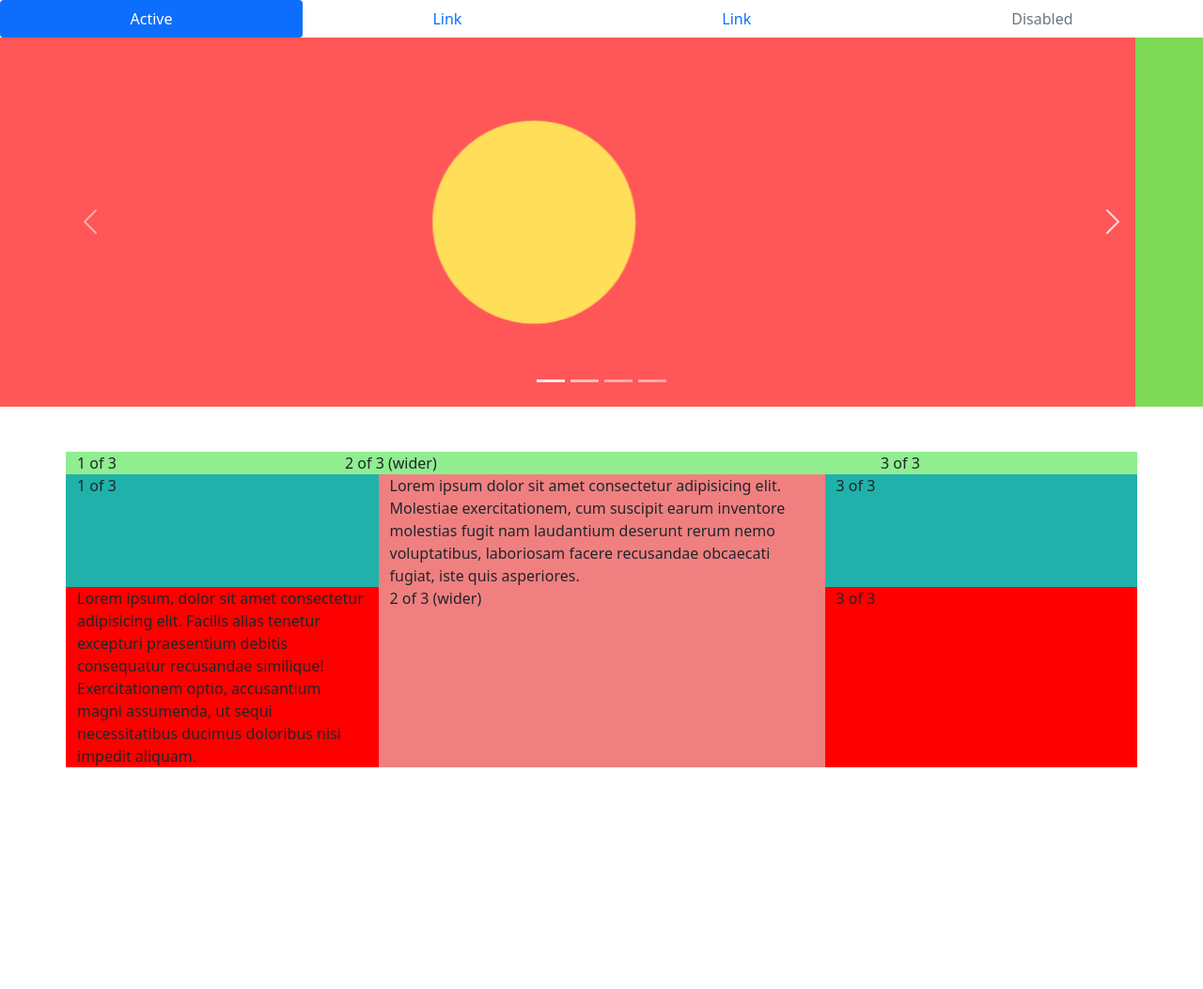
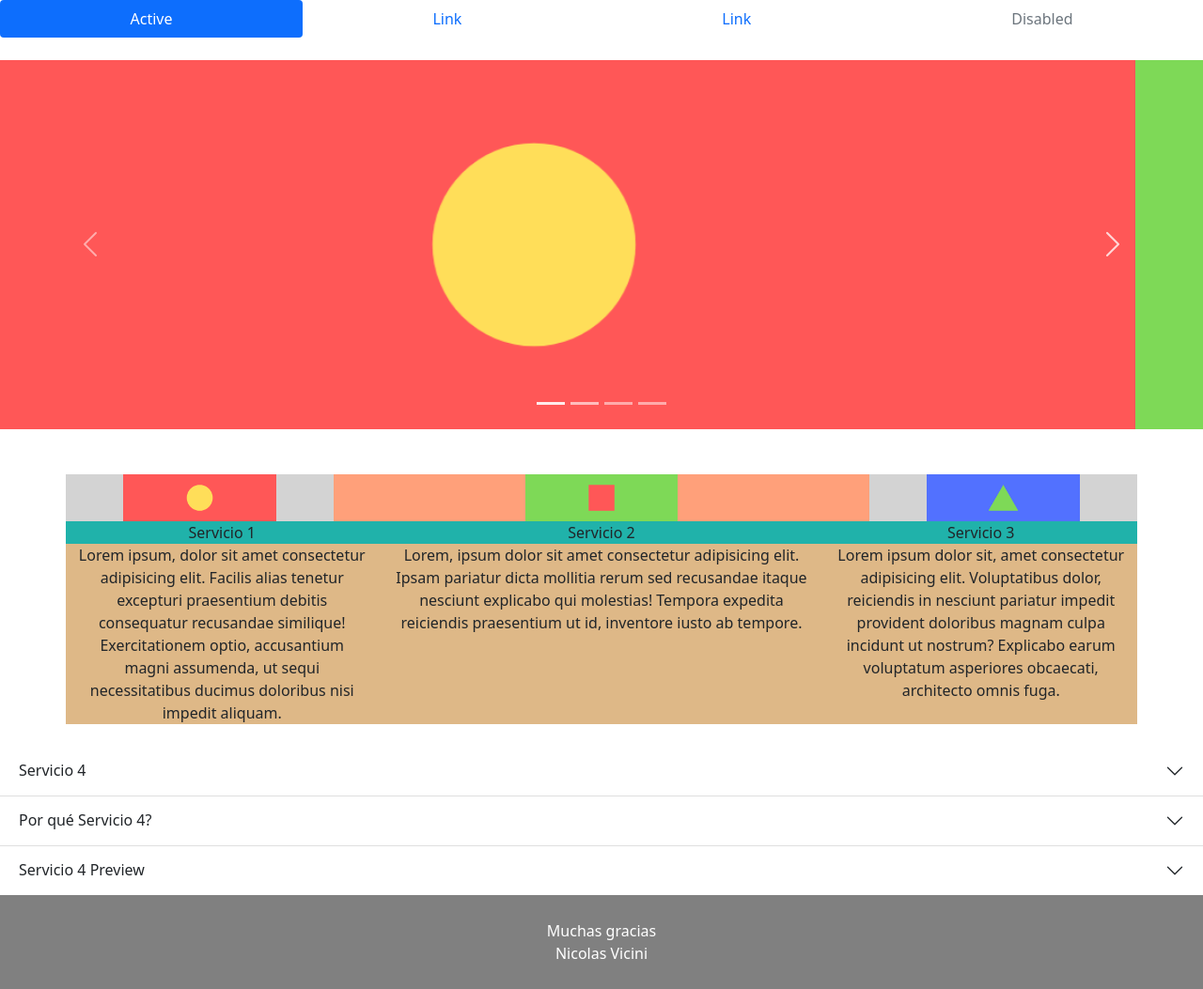
Before and after one commit to nvicini/diplomaturalunes, a plain HTML site: page m2u4/ejemplo01.html in a window 1280 px wide. Shown: the whole page at 94% size. Before the commit the page ends 817 px from the top, so only its background shows below. Drawn offline with nearby package versions, Linux system fonts and the light colour scheme.

Commit message:
fin bootstrap

```diff
--- a/m2u4/ejemplo01.css
+++ b/m2u4/ejemplo01.css
@@ -1,23 +1,37 @@
 .row{
     background-color: red;
+    text-align: center;
 }
 .first{
-    background-color: lightgreen;
+    background-color: lightgrey;
+    text-align: center;
+
+    height: 50px;
 }
+.imagen{
+    max-height: 50px;
+}
+.col-6{
+    background-color: lightsalmon;
+    height: 50px;
+   }
 .second{
     background-color: lightseagreen;
+    text-align: center;
+}
+.third{
+    background-color: burlywood;
 }
 
-
-.col-5{
-    background-color: lightcoral;
+.accordion-body{
+    text-align: center;
 }
-
-$carousel-indicator-width:           30px;
-$carousel-indicator-height:          3px;
-$carousel-indicator-hit-area-height: 10px;
-$carousel-indicator-spacer:          3px;
-$carousel-indicator-opacity:         .5;
-$carousel-indicator-active-bg:       $white;
-$carousel-indicator-active-opacity:  1;
-$carousel-indicator-transition:      opacity .6s ease;
+footer{
+    display: flex;
+    align-items: center;
+    justify-content: center;
+    height: 100px;
+    background-color: gray;
+    color: white;
+    text-align: center;
+}
--- a/m2u4/ejemplo01.html
+++ b/m2u4/ejemplo01.html
@@ -27,6 +27,7 @@
           <a class="nav-link disabled">Disabled</a>
         </li>
       </ul>
+      <br>
 
       <div id="carouselExampleIndicators" class="carousel slide" data-bs-ride="carousel">
         <div class="carousel-indicators">
@@ -68,37 +69,78 @@
   <div class="container">
     <div class="row first">
         <div class="col">
-            1 of 3
+            <img class="imagen" src="21.png" alt="">
         </div>
         <div class="col-6">
-            2 of 3 (wider)
+          <img class="imagen" src="22.png" alt="">
         </div>
         <div class="col">
-            3 of 3
+          <img class="imagen" src="23.png" alt="">
         </div>
     </div>
     <div class="row second">
         <div class="col">
-            1 of 3
+           Servicio 1
         </div>
         <div class="col-5">
-Lorem ipsum dolor sit amet consectetur adipisicing elit. Molestiae exercitationem, cum suscipit earum inventore molestias fugit nam laudantium deserunt rerum nemo voluptatibus, laboriosam facere recusandae obcaecati fugiat, iste quis asperiores.            </div>
+          Servicio 2
+         </div>
         <div class="col">
-            3 of 3
+          Servicio 3
         </div>
     </div>
-    <div class="row">
+    <div class="row third">
         <div class="col">
 Lorem ipsum, dolor sit amet consectetur adipisicing elit. Facilis alias tenetur excepturi praesentium debitis consequatur recusandae similique! Exercitationem optio, accusantium magni assumenda, ut sequi necessitatibus ducimus doloribus nisi impedit aliquam.            </div>
         <div class="col-5">
-            2 of 3 (wider)
+            Lorem, ipsum dolor sit amet consectetur adipisicing elit. Ipsam pariatur dicta mollitia rerum sed recusandae itaque nesciunt explicabo qui molestias! Tempora expedita reiciendis praesentium ut id, inventore iusto ab tempore.
         </div>
         <div class="col">
-            3 of 3
+            Lorem ipsum dolor sit, amet consectetur adipisicing elit. Voluptatibus dolor, reiciendis in nesciunt pariatur impedit provident doloribus magnam culpa incidunt ut nostrum? Explicabo earum voluptatum asperiores obcaecati, architecto omnis fuga.
         </div>
     </div>
 </div>
+<br>
 
+<div class="accordion accordion-flush" id="accordionFlushExample">
+  <div class="accordion-item">
+    <h2 class="accordion-header" id="flush-headingOne">
+      <button class="accordion-button collapsed" type="button" data-bs-toggle="collapse" data-bs-target="#flush-collapseOne" aria-expanded="false" aria-controls="flush-collapseOne">
+        Servicio 4
+      </button>
+    </h2>
+    <div id="flush-collapseOne" class="accordion-collapse collapse" aria-labelledby="flush-headingOne" data-bs-parent="#accordionFlushExample">
+      <div class="accordion-body">Lorem, ipsum dolor sit amet consectetur adipisicing elit. Facere quo debitis atque quaerat maiores dolorem velit omnis sed accusantium error ratione distinctio recusandae illum vitae, aspernatur, aut quidem a cum.</div>
+    </div>
+  </div>
+  <div class="accordion-item">
+    <h2 class="accordion-header" id="flush-headingTwo">
+      <button class="accordion-button collapsed" type="button" data-bs-toggle="collapse" data-bs-target="#flush-collapseTwo" aria-expanded="false" aria-controls="flush-collapseTwo">
+        Por qué Servicio 4?
+      </button>
+    </h2>
+    <div id="flush-collapseTwo" class="accordion-collapse collapse" aria-labelledby="flush-headingTwo" data-bs-parent="#accordionFlushExample">
+      <div class="accordion-body">Lorem ipsum dolor sit amet consectetur adipisicing elit. Molestiae aliquid consequuntur optio ad! Expedita nihil, reiciendis reprehenderit molestiae beatae obcaecati iure pariatur, labore unde architecto quos dolorem. Animi, neque ea.</div>
+    </div>
+  </div>
+  <div class="accordion-item">
+    <h2 class="accordion-header" id="flush-headingThree">
+      <button class="accordion-button collapsed" type="button" data-bs-toggle="collapse" data-bs-target="#flush-collapseThree" aria-expanded="false" aria-controls="flush-collapseThree">
+        Servicio 4 Preview
+      </button>
+    </h2>
+    <div id="flush-collapseThree" class="accordion-collapse collapse" aria-labelledby="flush-headingThree" data-bs-parent="#accordionFlushExample">
+      <div class="accordion-body">
+        <img src="24.png" alt="">
+      </div>
+    </div>
+  </div>
+</div>
+
+<footer>
+  Muchas gracias <br>
+  Nicolas Vicini
+</footer>
 
     <script src="https://cdn.jsdelivr.net/npm/bootstrap@5.1.3/dist/js/bootstrap.bundle.min.js"
         integrity="sha384-ka7Sk0Gln4gmtz2MlQnikT1wXgYsOg+OMhuP+IlRH9sENBO0LRn5q+8nbTov4+1p"
```
